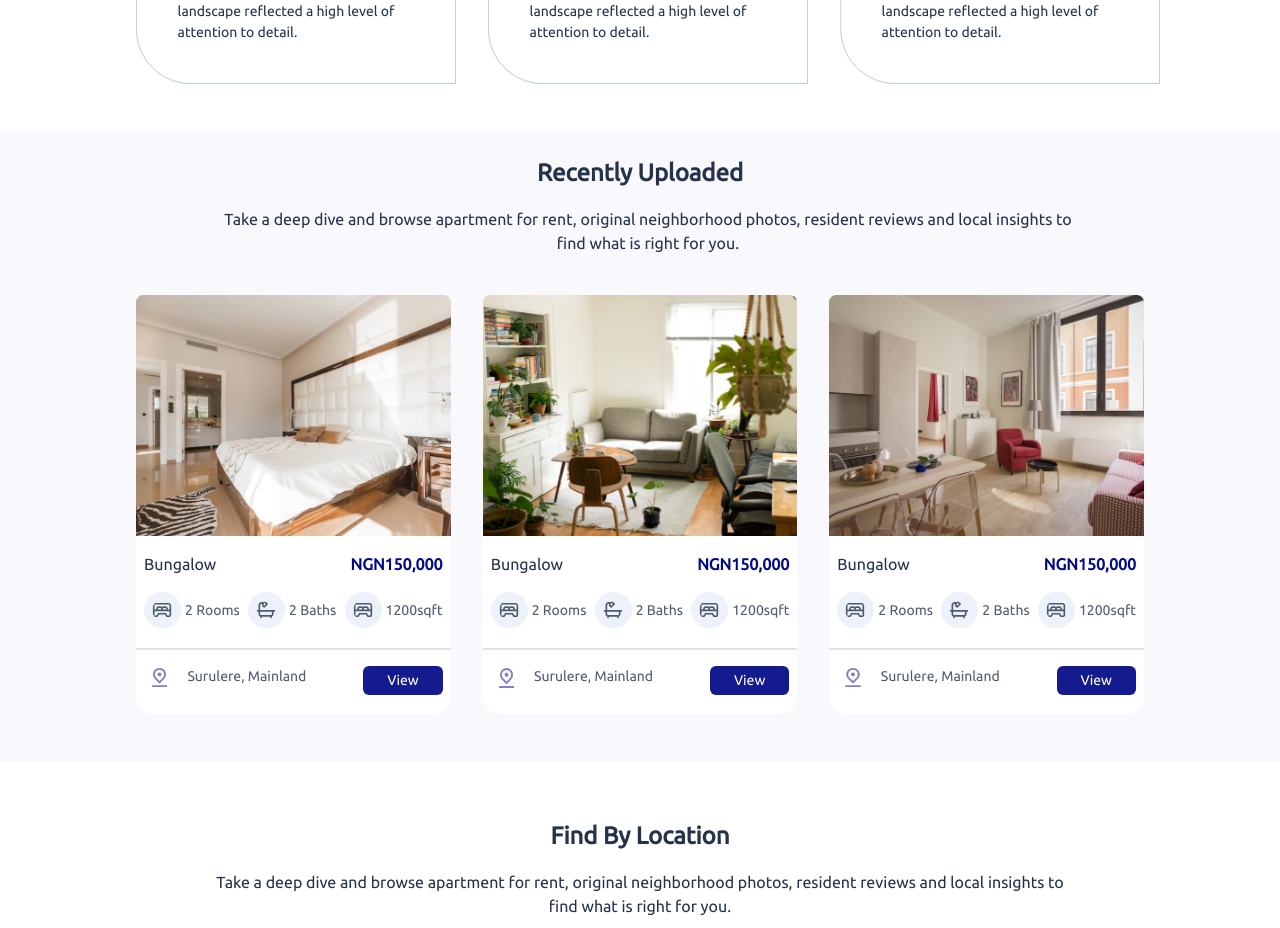
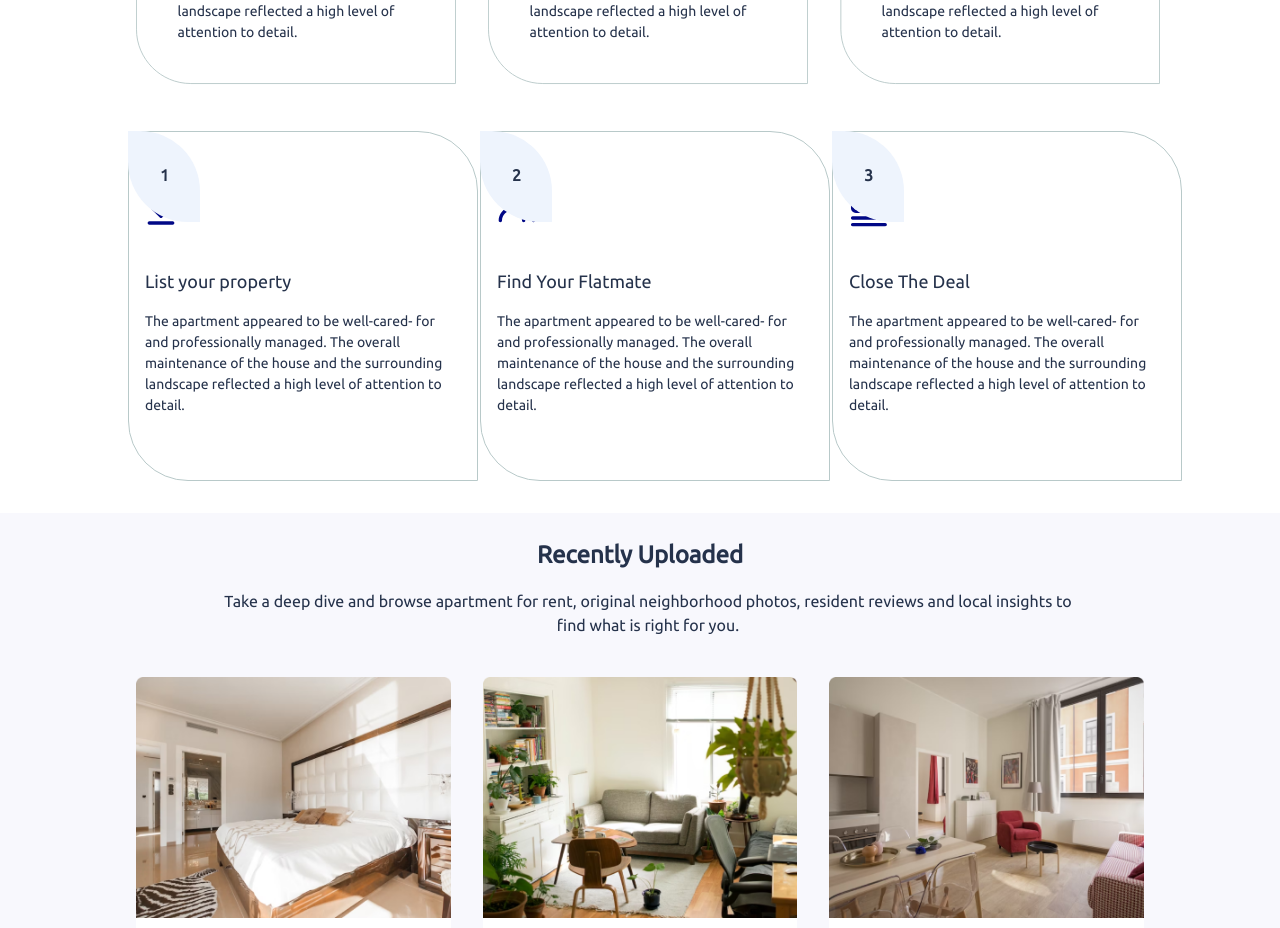
Before and after one commit to lazynerd-studios/Co-Habit-Landing, a React (Vite) app: page / in a window 1280 px wide. Shown: the part 1380-2308 px from the top of the page. Built offline with nearby package versions, Linux system fonts and the light colour scheme.

Commit message:
Update Home.jsx

```diff
--- a/src/Components/Home/Home.jsx
+++ b/src/Components/Home/Home.jsx
@@ -216,8 +216,9 @@ const Home = () => {
               {/* <img src={ArrowDown} className="-my-10 laptop:hidden tablet:hidden tablet:mx-0 mx-auto" alt="arrow-down" /> */}
 
               {/* styled rectangle 3 */}
-              <div className="laptop:relative">
-                <p className="absolute laptop:w-[90%] laptop:px-8 tablet:w-[18rem] w-[68%] ml-[2rem] mt-[10.5rem] tablet:mt-[12rem] tablet:ml-[2.5rem] laptop:ml-[1.1rem] laptop:mt-[10.5rem] text-[0.875rem] font-medium">
+              <div className="laptop:relative relative">
+                {/* <p className="absolute laptop:w-[90%] laptop:px-8 tablet:w-[18rem] w-[68%] ml-[2rem] mt-[10.5rem] tablet:mt-[12rem] tablet:ml-[2.5rem] laptop:ml-[1.1rem] laptop:mt-[10.5rem] text-[0.875rem] font-medium"> */}
+                <p className="absolute laptop:w-[90%] laptop:px-8 tablet:w-[88%] w-[68%] ml-[2rem] mt-[10.5rem] tablet:mt-[12rem] tablet:ml-[2rem] laptop:ml-[1.1rem] laptop:mt-[10.5rem] text-[0.875rem] font-medium">
                   The apartment appeared to be well-cared-
                   for and professionally managed. The
                   overall maintenance of the house and the
@@ -237,8 +238,70 @@ const Home = () => {
                 </svg>
               </div>
 
+              <div className="relative">
+                <div className=" h-[5.6875rem] w-[4.5rem] absolute justify-end z-50 bg-[#EEF4FD] rounded-tr-[3.75rem] rounded-bl-[3.75rem]">
+                  <p className="p-8 font-semibold">
+                    1
+                  </p>
+                </div>
+                <div className="h-[21.875rem] w-[21.875rem] border border-[#B8C9C9] rounded-tr-[3.75rem] rounded-bl-[3.75rem]">
+                  <img src={LocationPin} className="mt-14 mb-10 mx-3 w-[2.5rem]" alt="location-pin" />
+                  <h2 className=" px-4 mb-4 text-[1.125rem] font-medium">
+                    List your property
+                  </h2>
+                  <p className="px-4 text-[0.875rem] font-medium">
+                    The apartment appeared to be well-cared-
+                    for and professionally managed. The
+                    overall maintenance of the house and the
+                    surrounding landscape reflected a high
+                    level of attention to detail.
+                  </p>
+                </div>
+              </div>
+
+              <div className="relative">
+                <div className=" h-[5.6875rem] w-[4.5rem] absolute justify-end z-50 bg-[#EEF4FD] rounded-tr-[3.75rem] rounded-bl-[3.75rem]">
+                  <p className="p-8 font-semibold">
+                    2
+                  </p>
+                </div>
+                <div className="h-[21.875rem] w-[21.875rem] border border-[#B8C9C9] rounded-tr-[3.75rem] rounded-bl-[3.75rem]">
+                  <img src={Users} className="mt-14 mb-10 mx-4 w-[2.5rem]" alt="location-pin" />
+                  <h2 className=" px-4 mb-4 text-[1.125rem] font-medium">
+                    Find Your Flatmate
+                  </h2>
+                  <p className="px-4 text-[0.875rem] font-medium">
+                    The apartment appeared to be well-cared-
+                    for and professionally managed. The
+                    overall maintenance of the house and the
+                    surrounding landscape reflected a high
+                    level of attention to detail.
+                  </p>
+                </div>
+              </div>
+
+              <div className="relative">
+                <div className=" h-[5.6875rem] w-[4.5rem] absolute justify-end z-50 bg-[#EEF4FD] rounded-tr-[3.75rem] rounded-bl-[3.75rem]">
+                  <p className="p-8 font-semibold">
+                    3
+                  </p>
+                </div>
+                <div className="h-[21.875rem] w-[21.875rem] border border-[#B8C9C9] rounded-tr-[3.75rem] rounded-bl-[3.75rem]">
+                  <img src={MoneyStack} className="mt-14 mb-10 mx-4 w-[2.5rem]" alt="location-pin" />
+                  <h2 className=" px-4 mb-4 text-[1.125rem] font-medium">
+                    Close The Deal
+                  </h2>
+                  <p className="px-4 text-[0.875rem] font-medium">
+                    The apartment appeared to be well-cared-
+                    for and professionally managed. The
+                    overall maintenance of the house and the
+                    surrounding landscape reflected a high
+                    level of attention to detail.
+                  </p>
+                </div>
+              </div>
+
             </div>
-
           </div>
 
         </div>
```
